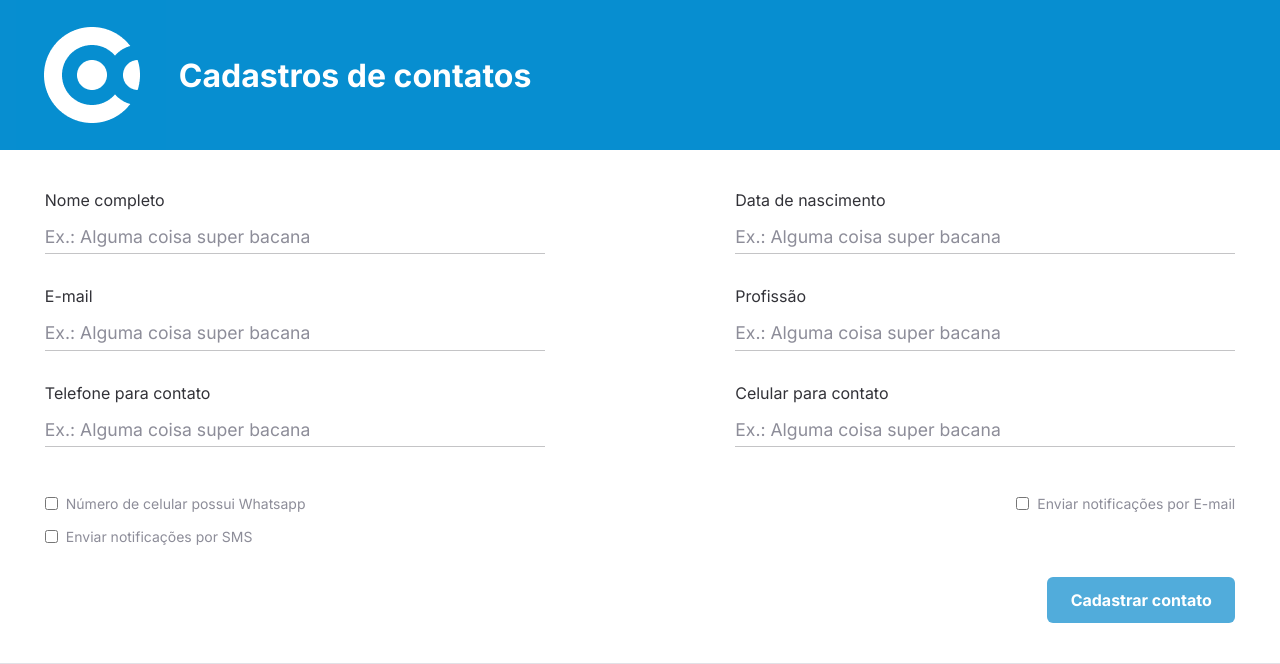
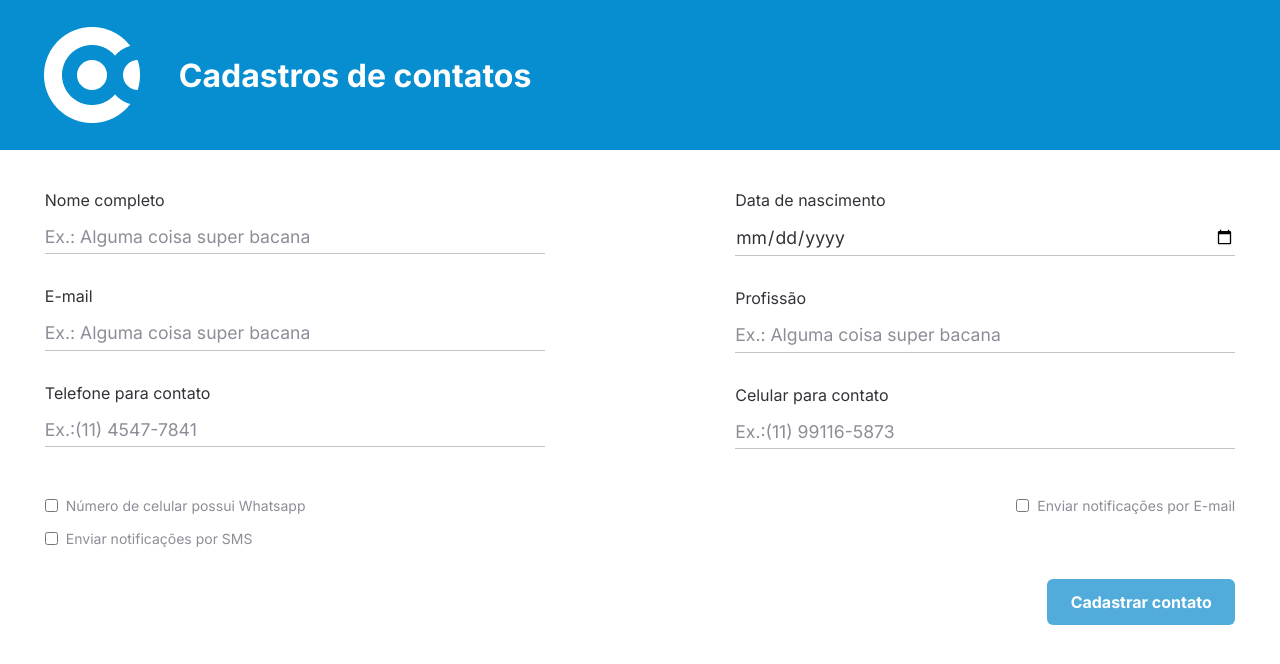
Before and after one commit to KevinAlves55/AlphaCadastros_Front-end, a React (Vite) app: page / in a window 1280 px wide. Shown: the top 664 px of the page. Built offline with nearby package versions, Linux system fonts and the light colour scheme.

Commit message:
feat: Componentizado as input

```diff
--- a/package.json
+++ b/package.json
@@ -10,7 +10,8 @@
   },
   "dependencies": {
     "react": "^18.2.0",
-    "react-dom": "^18.2.0"
+    "react-dom": "^18.2.0",
+    "react-number-format": "^5.1.2"
   },
   "devDependencies": {
     "@types/react": "^18.0.26",
--- a/src/app/components/records/Records.tsx
+++ b/src/app/components/records/Records.tsx
@@ -1,6 +1,7 @@
 import styles from "./Styles.module.css";
 import common from "../../styles/Common.module.css";
-import { InputModel } from "./components/InputModel";
+import { InputPatternFormat } from "./components/InputPatternFormat";
+import { TextField } from "./components/TextField";
 
 export const Records: React.FC = () => {
   return (
@@ -8,15 +9,42 @@ export const Records: React.FC = () => {
       <form>
         <header className={styles.fields}>
           <div className={styles.fieldsColumns}>
-            <InputModel label="Nome completo" placeholder="Ex.: Alguma coisa super bacana" />
-            <InputModel label="E-mail" placeholder="Ex.: Alguma coisa super bacana" />
-            <InputModel label="Telefone para contato" placeholder="Ex.: Alguma coisa super bacana" />
+            <TextField
+              label="Nome completo"
+              placeholder="Ex.: Alguma coisa super bacana"
+              type="text"
+            />
+            <TextField
+              label="E-mail"
+              placeholder="Ex.: Alguma coisa super bacana"
+              type="email"
+            />
+            <InputPatternFormat
+              format="(##) ####-####"
+              mask="_"
+              label="Telefone para contato"
+              placeholder="Ex.:(11) 4547-7841"
+              valueIsNumericString
+            />
           </div>
 
           <div className={styles.fieldsColumns}>
-            <InputModel label="Data de nascimento" placeholder="Ex.: Alguma coisa super bacana" />
-            <InputModel label="Profissão" placeholder="Ex.: Alguma coisa super bacana" />
-            <InputModel label="Celular para contato" placeholder="Ex.: Alguma coisa super bacana" />
+            <TextField
+              label="Data de nascimento"
+              type="date"
+            />
+            <TextField
+              label="Profissão"
+              type="text"
+              placeholder="Ex.: Alguma coisa super bacana"
+            />
+            <InputPatternFormat
+              format="(##) #####-####"
+              mask="_"
+              label="Celular para contato"
+              placeholder="Ex.:(11) 99116-5873"
+              valueIsNumericString
+            />
           </div>
         </header>
 
--- a/src/app/components/records/components/InputModel.tsx
+++ /dev/null
@@ -1,18 +0,0 @@
-import { InputHTMLAttributes } from "react";
-
-import styles from "./InputModel.module.css";
-
-interface IInputModelProps extends InputHTMLAttributes<HTMLInputElement> {
-  label: string;
-}
-
-export const InputModel: React.FC<IInputModelProps> = ({ label, ...props }) => {
-  return (
-    <div className={styles.boxInput}>
-      <label>{label}</label>
-      <input
-        {...props}
-      />
-    </div>
-  );
-};
--- /dev/null
+++ b/src/app/components/records/components/InputPatternFormat.tsx
@@ -0,0 +1,18 @@
+import { PatternFormat, PatternFormatProps } from "react-number-format";
+
+import "./InputStyle.css";
+
+interface IPatternFormatProps extends PatternFormatProps {
+  label: string;
+}
+
+export const InputPatternFormat: React.FC<IPatternFormatProps> = ({ label, ...props }) => {
+  return (
+    <div className="boxInput">
+      <label>{label}</label>
+      <PatternFormat
+        {...props}
+      />
+    </div>
+  );
+};
--- /dev/null
+++ b/src/app/components/records/components/TextField.tsx
@@ -0,0 +1,18 @@
+import { InputHTMLAttributes } from "react";
+
+import "./InputStyle.css";
+
+interface ITextField extends InputHTMLAttributes<HTMLInputElement> {
+  label: string;
+}
+
+export const TextField: React.FC<ITextField> = ({ label, ...props }) => {
+  return (
+    <div className="boxInput">
+      <label>{label}</label>
+      <input
+        {...props}
+      />
+    </div>
+  );
+};
```
Also changed, not shown: src/app/components/records/components/InputStyle.css (renamed from src/app/components/records/components/InputModel.module.css), 1 other file (tests, documents, lock files or other folders).
